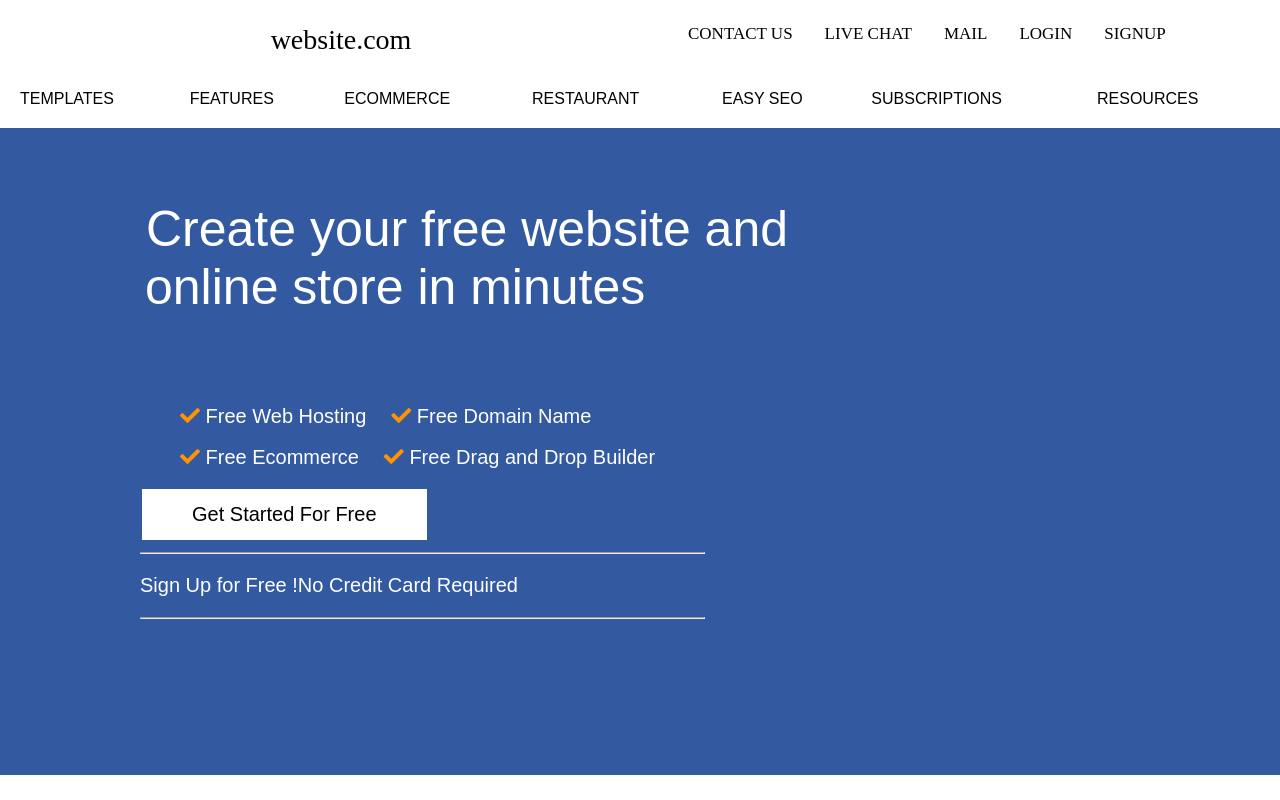
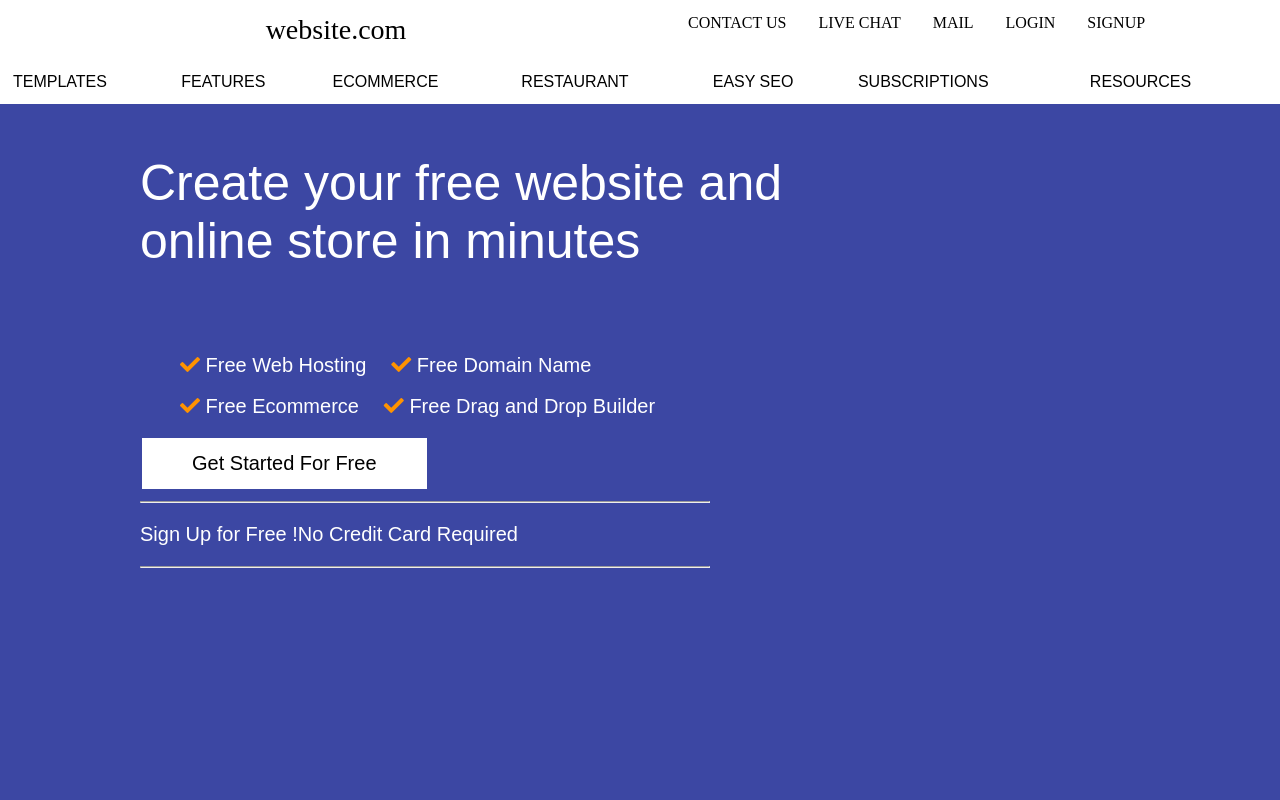
Before and after one commit to keerthanaIT/wesite_page, a plain HTML site: page index.html in a window 1280 px wide. Drawn offline with Linux system fonts and the light colour scheme.

Commit message:
initial commit

```diff
--- a/index.html
+++ b/index.html
@@ -33,7 +33,7 @@
 			</table>
 		</nav>
 		 <section>
-		 	<div id="section1">
+		 	<div class="section">
 			    <p id="p1">Create your free website and online store in minutes</p>
 			    <br>
 			    <ul>
@@ -47,9 +47,8 @@
 				<p id="p2">Sign Up for Free !No Credit Card Required</p>
 				<hr>
 			</div>
-			<div id="section2"></div>
+			<div class="section"></div>
 		</section>
-		<footer id="footer"></footer>
 
 	</body>
 </html>
--- a/style.css
+++ b/style.css
@@ -1,34 +1,15 @@
+
 body{
-  background-color: #335AA1;
+  background-color: #3c47a3;
   margin:0;
-  padding:0;
-  height:100%;
 }
-header{
-  background-color: white;
-  color: black;
-  height:100%;
-  padding:10px;
-}
+
 table {
-  font-family: arial, sans-serif;
+  font-family: arial;
   width: 100%;
-}
-td {
-  text-align: left;
-  padding: 8px;
-  font-color: white;
-}
-#footer {
-  position:absolute;
-  bottom:0;
-  width:100%;
-  height:25px;
-  background-color: white;
 }
 nav{
   background-color: white;
-  color: black;
 }
 a{
   color: black;
@@ -40,63 +21,41 @@ a{
 .button {
   background-color: white;
   border: none;
-  color: black; ;
   padding: 14px 50px;
-  text-align: center;
-  text-decoration: none;
   font-size: 20px;
-  margin: 4px 2px;
-  cursor: pointer;
+  margin:4px 2px;
 }
 
 #row{
   width:50%;
-  text-align: center;
   font-size: 28px;
-  font-style: Sans-serif;
 }
-
 section{
-	padding:10px;
-  padding-bottom:60px;
   padding-left: 140px;
-	padding-top: 17px;
-	font-family: Arial;"
+  font-family: Arial;
 }
 #p1{
-	text-indent: 1px;
-	padding:5px;
   font-size: 50px;
   width: 653px;
   color: white;
 }
-hr{
-	padding-left:10px;
-}
 #p2{
-	padding:0px;
   font-size: 20px;
-	color:white;"
-	font-style: oblique;
+  color:white;
 }
 li {
   display: inline;
   color:white;
   font-size: 20px;
 }
-#section1{
-  width:50%;
-}
-#section2{
+.section{
   width:50%;
 }
 .navigation a {
   float: left;
-  color: black;
   text-align: center;
   padding: 14px 16px;
   text-decoration: none;
-  font-size: 17px;
 }
 .icon{
   color:#FF9300;
```
Lines whose indentation alone changed are shown as unchanged.
